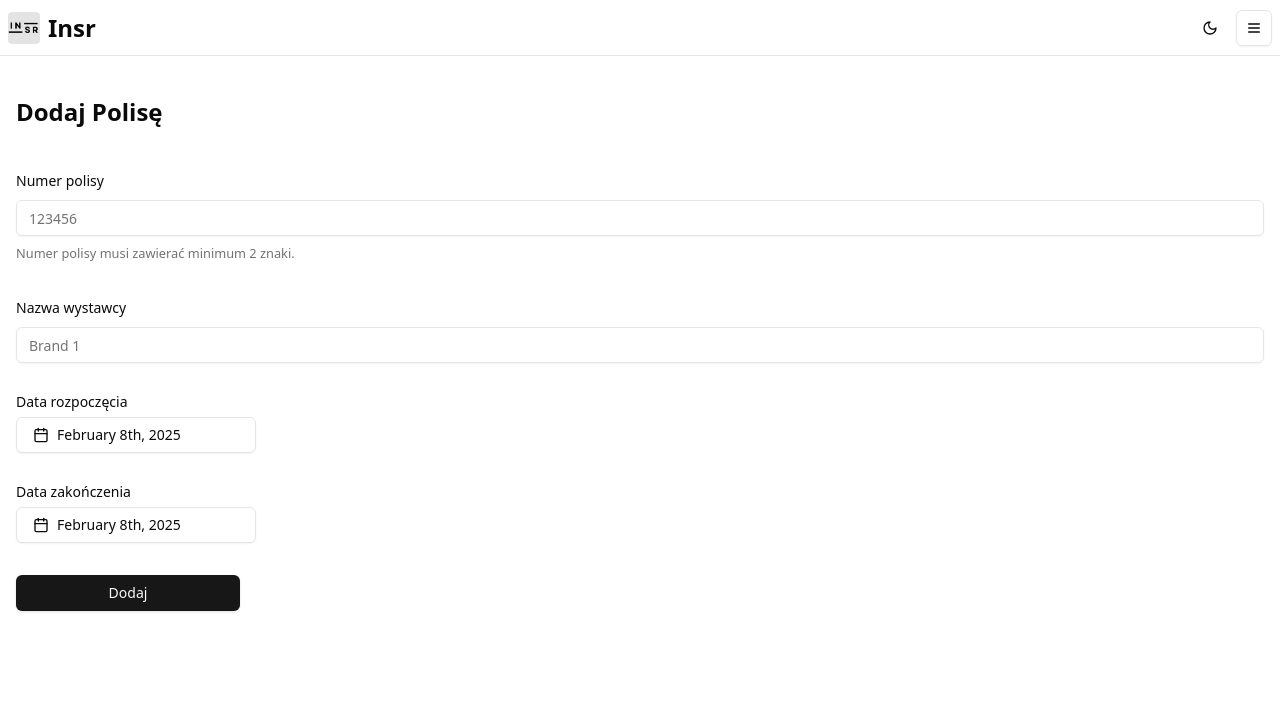
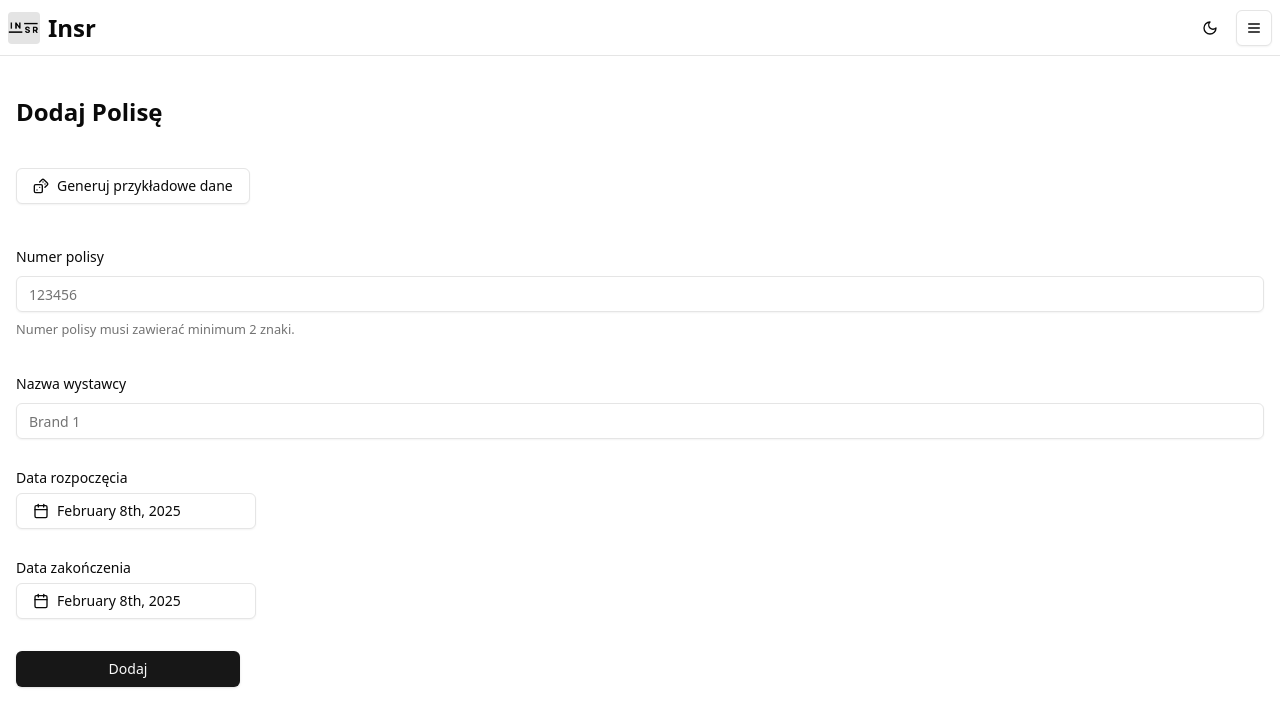
Before and after one commit to ozim/insurhack, a React (Vite) app: page /policies/add in a window 1280 px wide. Shown: the top 726 px of the page. Built offline with nearby package versions, Linux system fonts and the light colour scheme.

Commit message:
Add generate fake data button

```diff
--- a/src/policies/AddPolicyForm.tsx
+++ b/src/policies/AddPolicyForm.tsx
@@ -19,6 +19,6 @@ export const AddPolicyForm = () => {
   }
 
   return (
-    <PolicyForm onSubmit={onSubmit} submitButtonText="Dodaj" />
+    <PolicyForm onSubmit={onSubmit} submitButtonText="Dodaj" showExampleDataButton />
   )
 };
```
